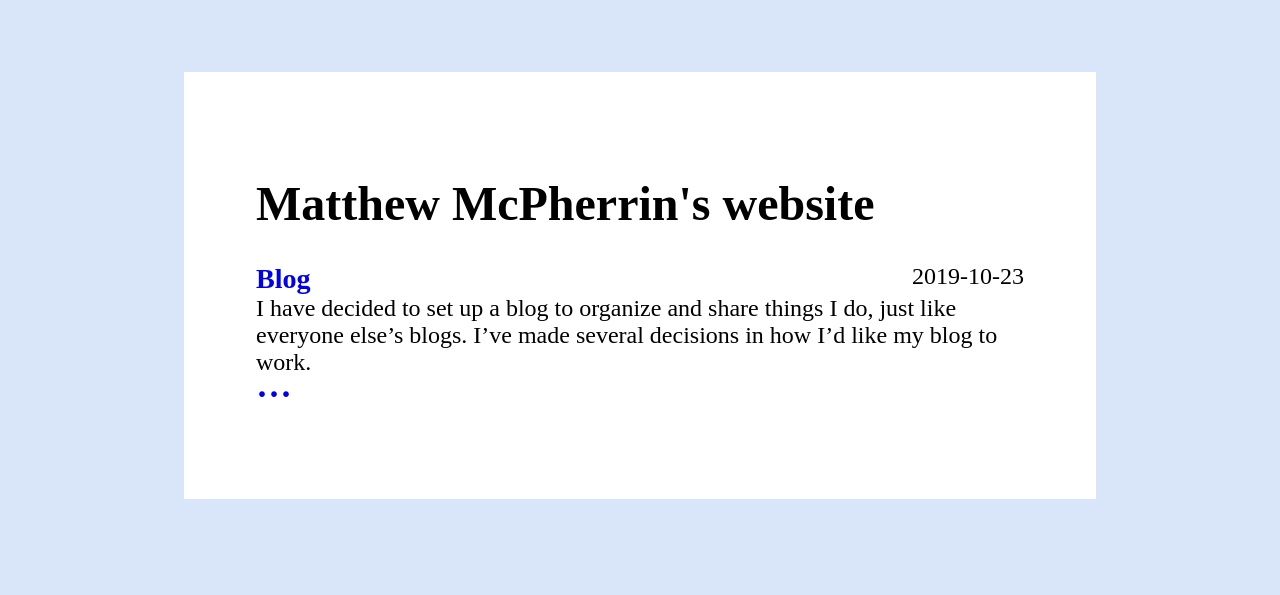
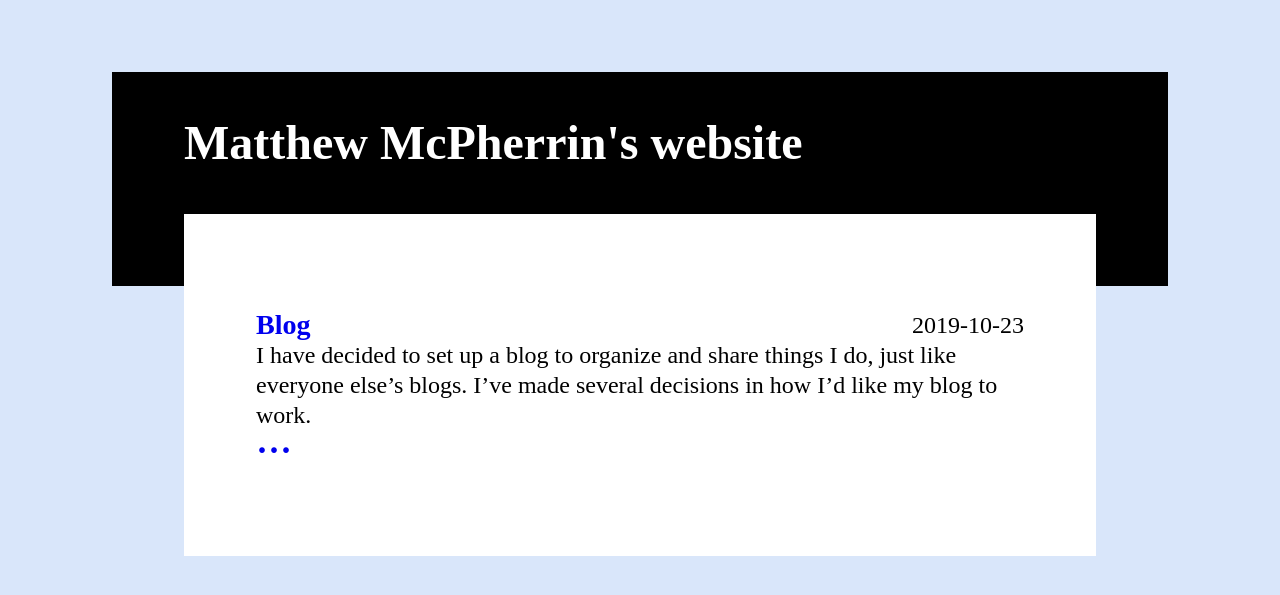
Before and after one commit to mcpherrinm/McPherrin.ca, a Jekyll site: the page built from index.html, in a window 1280 px wide. Shown: the top 595 px of the page. Built offline with Jekyll 4.4.1, drawn with Linux system fonts in a browser that asks for light colours.

Commit message:
Layout update: Add top box
This puts a new top box around the page title and does an overlap effect with
the main page content.

```diff
--- a/_layouts/page.html
+++ b/_layouts/page.html
@@ -5,8 +5,12 @@
     <link rel="stylesheet" href="/assets/css/styles.css">
   </head>
   <body>
+    <div id=drop>
+      <div id=top>
+        <h1><a href="/">Matthew McPherrin's website</a></h1>
+      </div>
+    </div>
     <div id=main>
-		<h1><a href="/">Matthew McPherrin's website</a></h1>
 {{ content }}
     </div>
   </body>
--- a/assets/css/styles.css
+++ b/assets/css/styles.css
@@ -1,16 +1,37 @@
 html, body {
   margin: 0;
   padding: 0;
-  background-color: #d9e6fa;
+}
+
+body {
+  font-size: 1.5em; /* Larger base font size */
+  line-height: 1.25em;
+  background-color: #d9e6fa; /* Blue background */
+}
+
+div#top {
+  margin: 0;
+  background-color: black;
+  color: white;
+  padding: 1em 0;
+}
+
+div#drop {
+  margin: 3em auto -3em; /* centered with drop */
+  background-color: black;
+  max-width: 38em; /* main width plus padding */
+  padding: 0 3em 3em;
 }
 
 div#main {
-  height: 100%;
-  max-width: 32em;
-  font-size: 1.5em;
-  margin: 3em auto;
+  margin: 0 auto 3em; /* centered */
+  background-color: white;
+  max-width: 32em; /* Cap width of page for easy reading */
   padding: 3em;
-  background-color: white;
+}
+
+h1 > a {
+  color: white; /* links are blue/purple by default */
 }
 
 h2, h3 {
@@ -42,10 +63,6 @@ a:hover {
   text-decoration: underline;
 }
 
-h1 > a {
-  color: black;
-}
-
 a.more {
   font-size: 2em;
   line-height: 0.1em;
```
Lines whose indentation alone changed are shown as unchanged.
